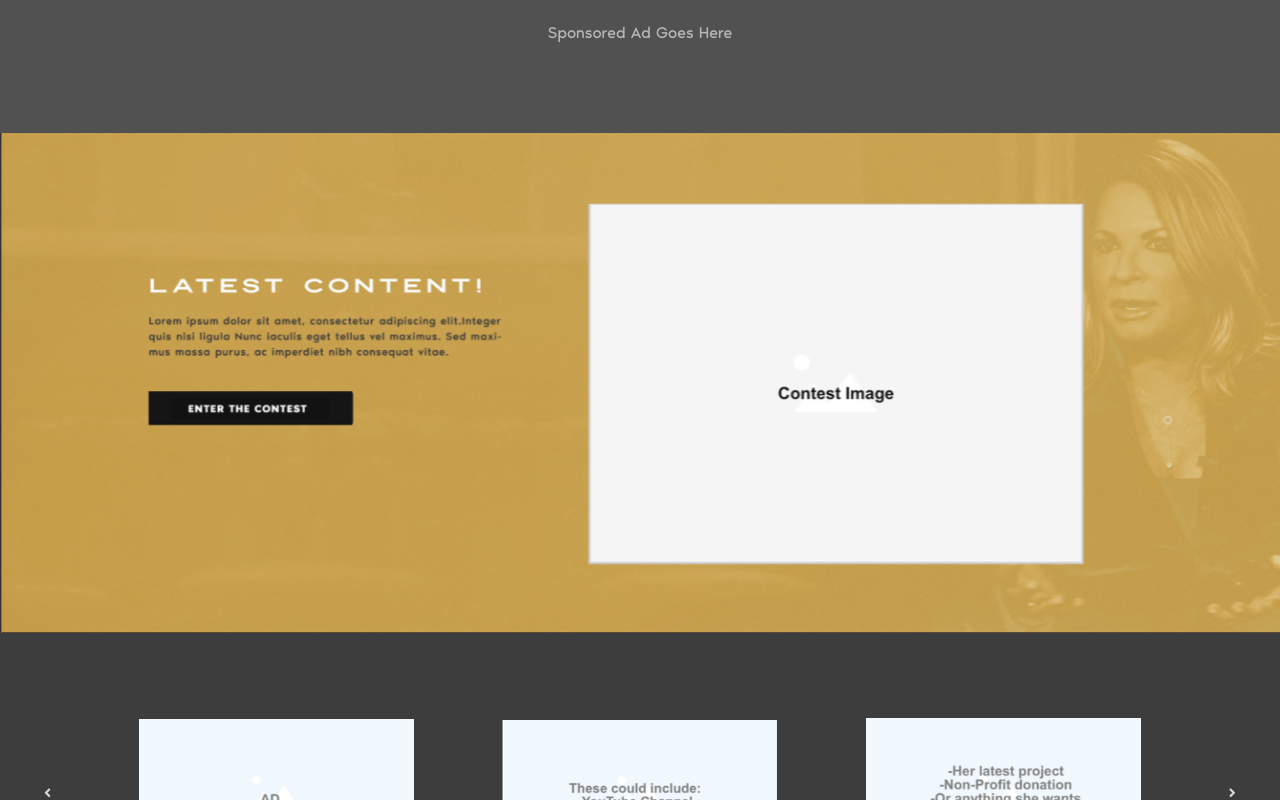
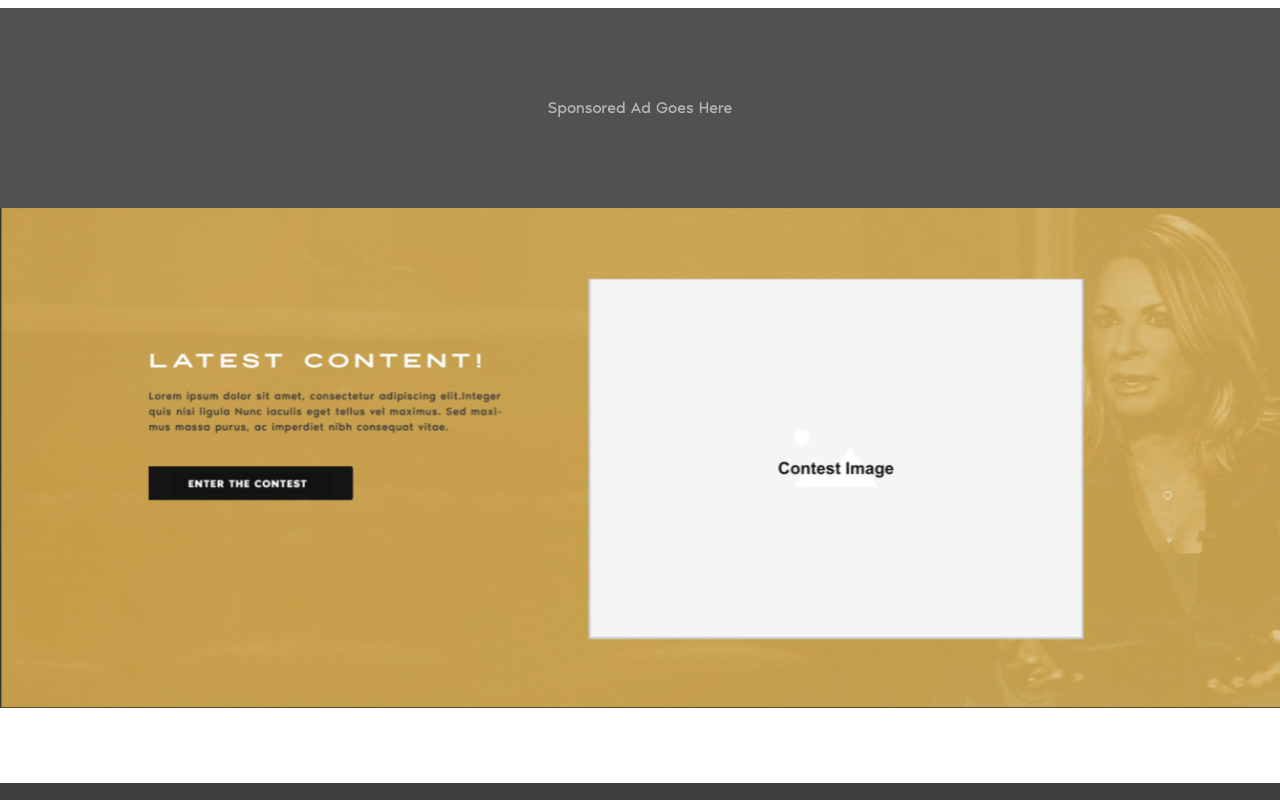
Before and after one commit to nickborbe/amp-client, a React (Create React App) app: page / in a window 1280 px wide. Shown: the part 1560-2360 px from the top of the page. Built offline with nearby package versions, Linux system fonts and the light colour scheme.

Commit message:
space to the bottom of the page

```diff
--- a/src/styles/contact.css
+++ b/src/styles/contact.css
@@ -93,3 +93,7 @@ button{
     flex-direction: column;
     align-items: center;
 }
+
+section{
+    margin-bottom: 75px;
+}
```
